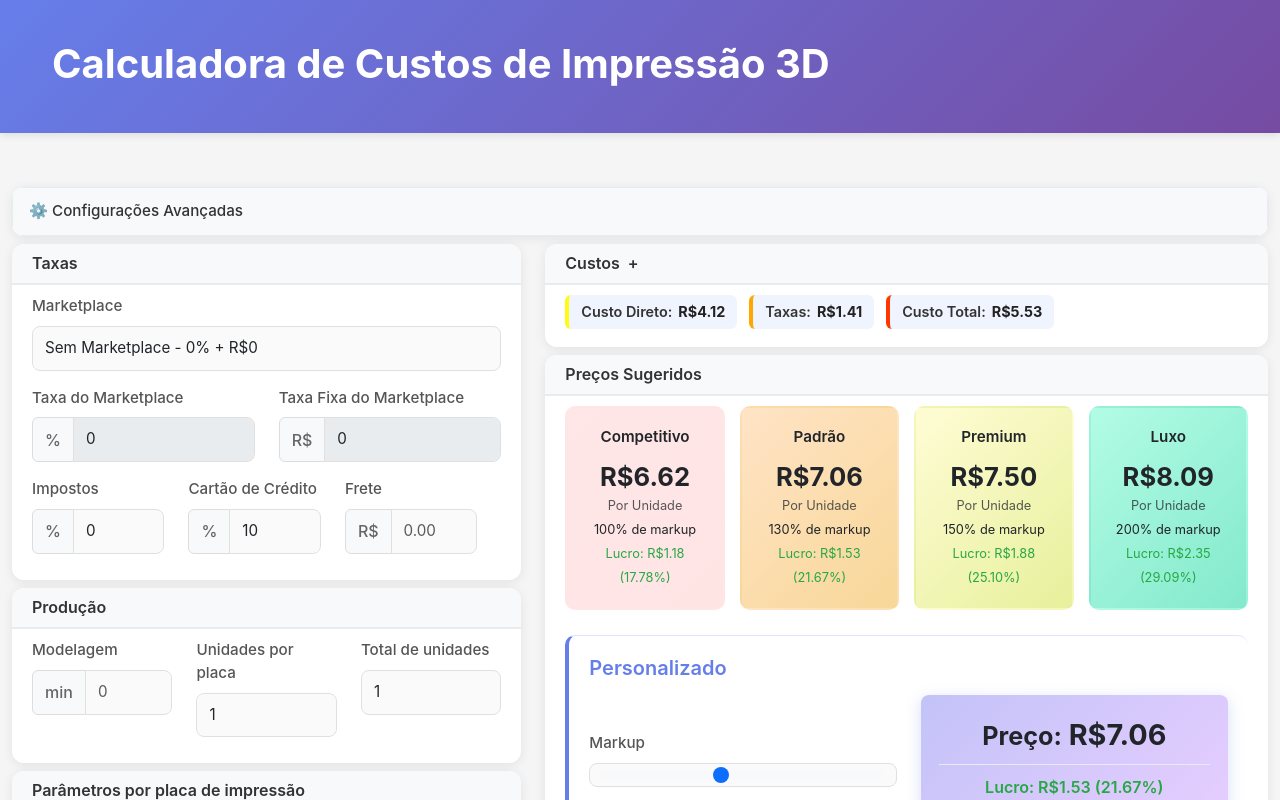
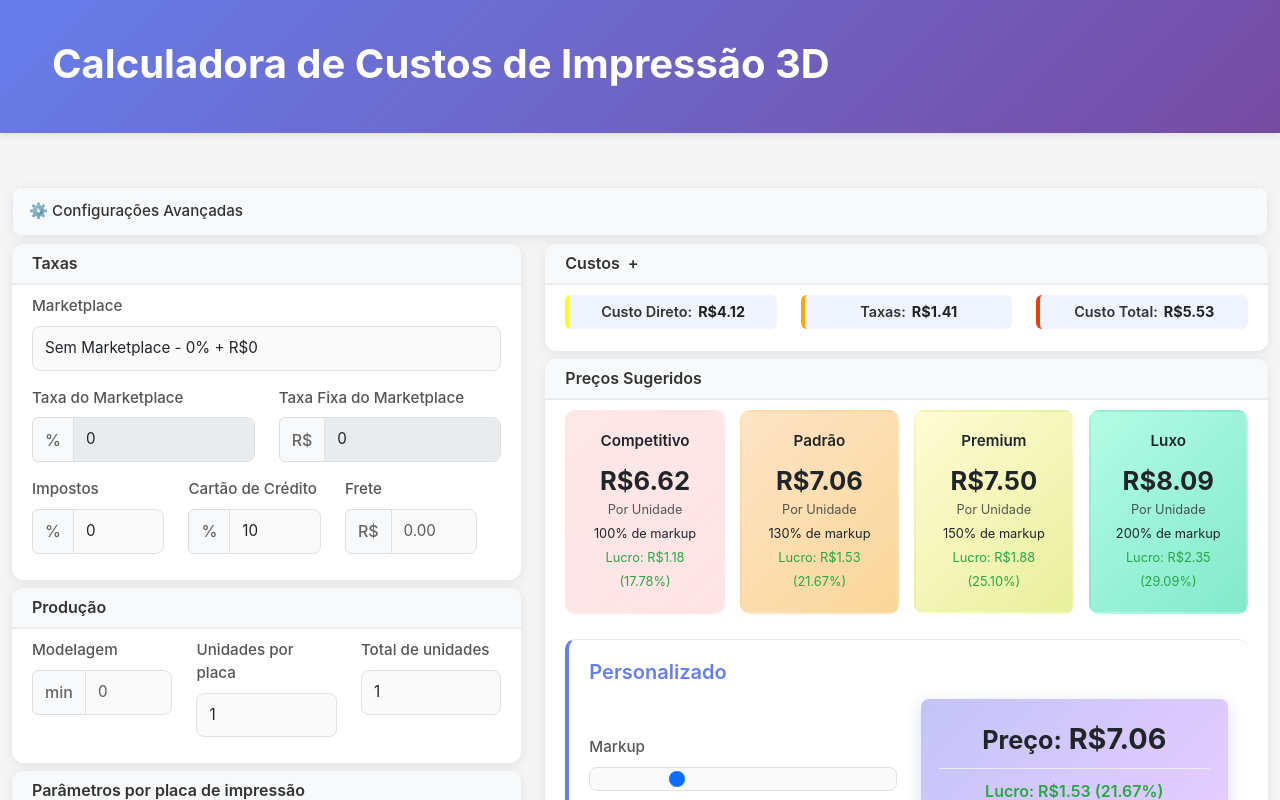
Before and after one commit to Host32/3d-cost-calc, a React (Create React App) app: page / in a window 1280 px wide. Shown: the top 800 px of the page. Built offline with nearby package versions, Linux system fonts and the light colour scheme.

Commit message:
corrige taxas

```diff
--- a/src/App.css
+++ b/src/App.css
@@ -284,16 +284,14 @@ body {
   align-items: center;
   font-size: 0.9rem;
   color: #333;
-  gap: 12px;
 }
 
 /* individual summary boxes */
 .summary-item {
-  display: flex;
-  align-items: center;
   background: #f0f4ff;
   padding: 6px 12px;
   border-radius: 6px;
+  text-align: center;
 }
 
 .summary-item.direct {
--- a/src/CostBreakdown.js
+++ b/src/CostBreakdown.js
@@ -25,18 +25,24 @@ function CostBreakdown({ costs }) {
       </div>
       <div className="card-body">
         {/* summary section with destaque */}
-        <div className="cost-summary mb-2">
+        <div className="cost-summary mb-2 row">
+          <div class="col-md-4 mb-1">
             <div className="summary-item direct">
               <span className="label">Custo Direto:</span>
               <span className="value">R${custoDireto.toFixed(2)}</span>
             </div>
+          </div>
+          <div class="col-md-4 mb-1">
             <div className="summary-item taxas">
               <span className="label">Taxas:</span>
               <span className="value">R${costs.custoTaxas.toFixed(2)}</span>
             </div>
+          </div>
+          <div class="col-md-4 mb-1">
             <div className="summary-item total">
               <span className="label">Custo Total:</span>
               <span className="value">R${costs.custoTotal.toFixed(2)}</span>
+            </div>
           </div>
         </div>
 
--- a/src/SuggestedPrices.js
+++ b/src/SuggestedPrices.js
@@ -49,8 +49,8 @@ function SuggestedPrices({ costs }) {
               <input
                 type="range"
                 className="form-range"
-                min="80"
-                max="200"
+                min="5"
+                max="500"
                 value={context.markup}
                 onChange={(e) => context.setMarkup(e.target.value)}
               />
```
Lines whose indentation alone changed are shown as unchanged.
